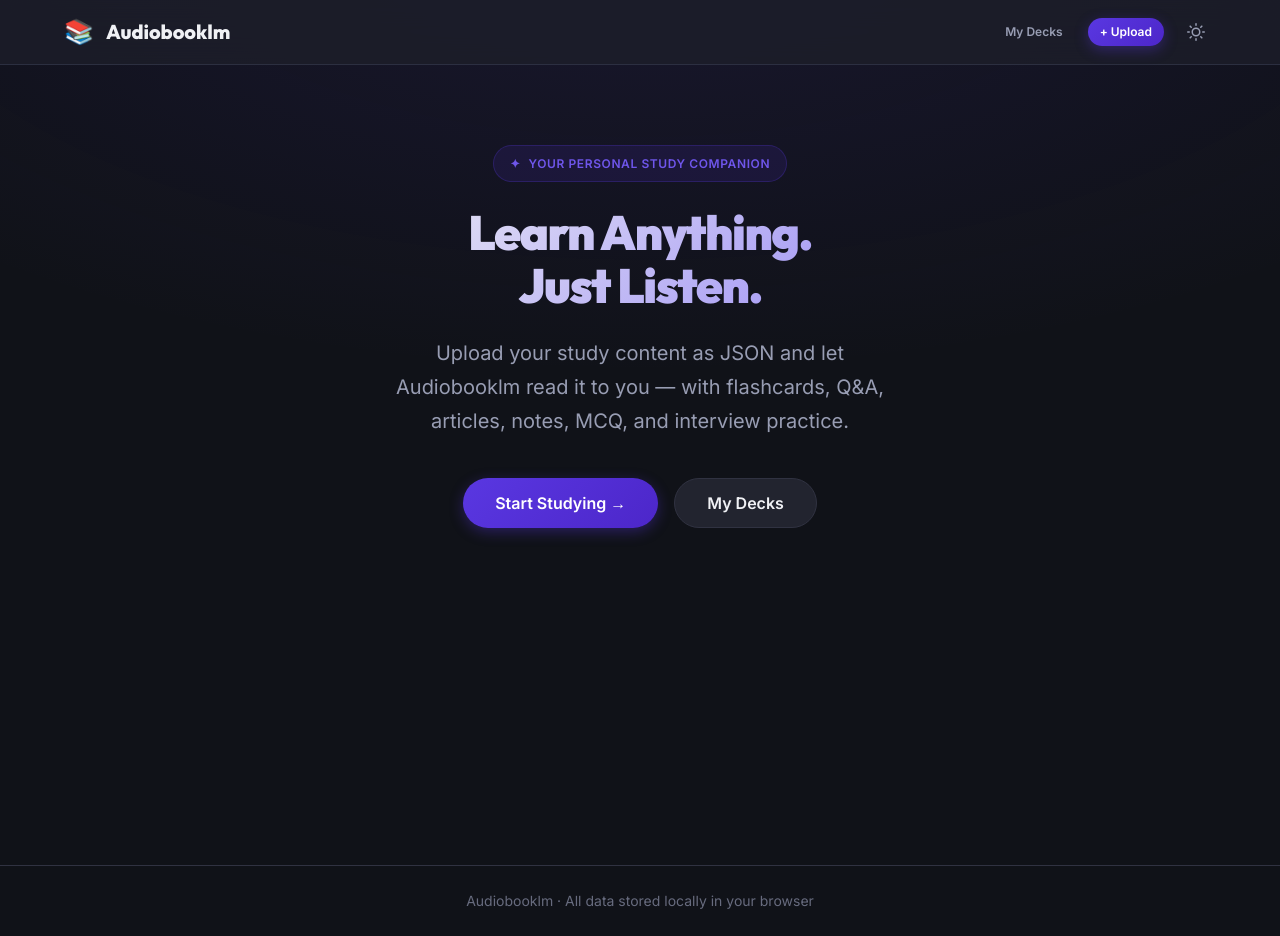
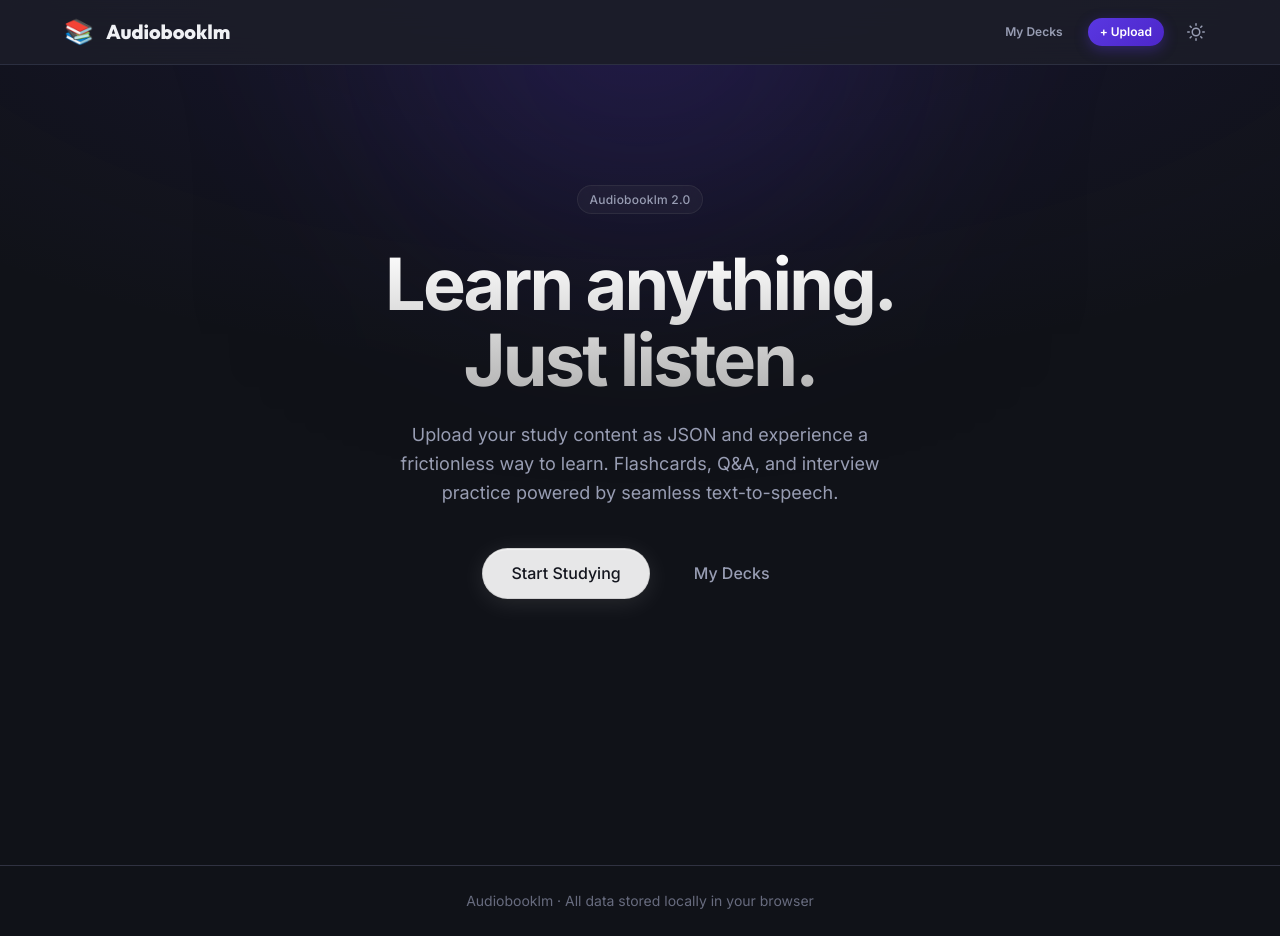
Before and after one commit to EECvision/reading-app, a Next.js app: page / in a window 1280 px wide. Built offline with nearby package versions, Linux system fonts and the light colour scheme.

Commit message:
feat: improved ui

```diff
--- a/src/app/globals.css
+++ b/src/app/globals.css
@@ -767,12 +767,29 @@ select.input {
   }
 }
 
-.animate-fadeIn {
-  animation: fadeIn var(--transition-base) ease;
+@keyframes blurFadeIn {
+  from {
+    opacity: 0;
+    transform: translateY(12px);
+    filter: blur(8px);
+  }
+  to {
+    opacity: 1;
+    transform: translateY(0);
+    filter: blur(0px);
+  }
 }
-.animate-slideUp {
-  animation: slideUp var(--transition-base) cubic-bezier(0.4, 0, 0.2, 1);
+
+.animate-blurFadeIn {
+  animation: blurFadeIn 1s cubic-bezier(0.16, 1, 0.3, 1) forwards;
 }
+
+/* Minimalist stagger utilities */
+.delay-1 { animation-delay: 150ms !important; animation-fill-mode: both !important; opacity: 0; }
+.delay-2 { animation-delay: 300ms !important; animation-fill-mode: both !important; opacity: 0; }
+.delay-3 { animation-delay: 450ms !important; animation-fill-mode: both !important; opacity: 0; }
+.delay-4 { animation-delay: 600ms !important; animation-fill-mode: both !important; opacity: 0; }
+
 .animate-scaleIn {
   animation: scaleIn var(--transition-spring);
 }
--- a/src/app/page.module.css
+++ b/src/app/page.module.css
@@ -22,55 +22,139 @@
 }
 
 .heroSection {
+  position: relative;
   text-align: center;
-  padding-top: var(--space-20);
+  padding-top: 120px;
+  padding-bottom: 120px;
+  overflow: hidden;
+}
+
+/* Deep Aurora Background Glow */
+.heroGlow {
+  position: absolute;
+  top: -20%;
+  left: 50%;
+  transform: translateX(-50%);
+  width: 800px;
+  height: 400px;
+  background: radial-gradient(ellipse at top, hsl(252 74% 55% / 0.15), transparent 70%),
+              radial-gradient(ellipse at bottom, hsl(230 20% 97% / 0.05), transparent 70%);
+  filter: blur(80px);
+  z-index: 0;
+  pointer-events: none;
+}
+
+[data-theme="dark"] .heroGlow {
+  background: radial-gradient(ellipse at top, hsl(252 74% 55% / 0.25), transparent 70%),
+              radial-gradient(ellipse at bottom, hsl(230 20% 8% / 0.1), transparent 70%);
+}
+
+.heroContent {
+  position: relative;
+  z-index: 10;
+  display: flex;
+  flex-direction: column;
+  align-items: center;
 }
 
 .heroBadge {
   display: inline-flex;
   align-items: center;
-  gap: var(--space-2);
-  padding: var(--space-2) var(--space-4);
-  background: hsl(252 74% 55% / 0.12);
-  border: 1px solid hsl(252 74% 55% / 0.25);
+  padding: 4px 12px;
+  background: hsl(0 0% 50% / 0.08);
+  border: 1px solid hsl(0 0% 50% / 0.15);
   border-radius: var(--radius-full);
-  margin-bottom: var(--space-6);
+  margin-bottom: var(--space-8);
   font-size: var(--text-xs);
-  font-weight: 600;
-  color: var(--brand-400);
-  letter-spacing: 0.05em;
+  font-weight: 500;
+  color: var(--text-secondary);
+  letter-spacing: 0.02em;
+  backdrop-filter: blur(8px);
 }
 
 .heroTitle {
-  font-family: var(--font-display);
-  font-weight: 900;
-  line-height: 1.1;
-  letter-spacing: -0.03em;
+  font-family: var(--font-sans);
+  font-weight: 700;
+  line-height: 1.05;
+  letter-spacing: -0.04em;
   margin-bottom: var(--space-6);
-  background: linear-gradient(
-    135deg,
-    var(--text-primary) 0%,
-    var(--brand-300) 100%
-  );
+  color: var(--text-primary);
+  font-size: 4.5rem;
+}
+
+[data-theme="dark"] .heroTitle {
+  background: linear-gradient(180deg, hsl(0 0% 100%) 0%, hsl(0 0% 70%) 100%);
   -webkit-background-clip: text;
   -webkit-text-fill-color: transparent;
   background-clip: text;
-  font-size: var(--text-5xl);
 }
 
 .heroDesc {
-  font-size: var(--text-xl);
+  font-size: 1.125rem;
   color: var(--text-secondary);
-  line-height: 1.7;
-  max-width: 500px;
+  line-height: 1.6;
+  max-width: 540px;
   margin: 0 auto var(--space-10);
+  font-weight: 400;
 }
 
 .heroActions {
   display: flex;
   gap: var(--space-4);
   justify-content: center;
-  flex-wrap: wrap;
+  align-items: center;
+}
+
+/* Glass CTA Button */
+.btnGlass {
+  display: inline-flex;
+  align-items: center;
+  justify-content: center;
+  padding: 12px 28px;
+  font-size: 1rem;
+  font-weight: 500;
+  color: white;
+  background: hsl(230 20% 10% / 0.9);
+  border: 1px solid hsl(230 20% 100% / 0.1);
+  border-radius: var(--radius-full);
+  backdrop-filter: blur(12px);
+  box-shadow: 0 4px 24px hsl(0 0% 0% / 0.1), inset 0 1px 1px hsl(0 0% 100% / 0.2);
+  transition: all 0.3s cubic-bezier(0.16, 1, 0.3, 1);
+  text-decoration: none;
+}
+
+[data-theme="dark"] .btnGlass {
+  background: hsl(0 0% 100% / 0.9);
+  color: hsl(230 20% 10%);
+  border-color: hsl(0 0% 0% / 0.1);
+  box-shadow: 0 4px 24px hsl(0 0% 100% / 0.1), inset 0 1px 1px hsl(0 0% 100% / 0.5);
+}
+
+.btnGlass:hover {
+  transform: scale(1.02);
+  background: hsl(230 20% 10% / 1);
+}
+[data-theme="dark"] .btnGlass:hover {
+  background: hsl(0 0% 100% / 1);
+}
+
+.btnSubtle {
+  display: inline-flex;
+  align-items: center;
+  justify-content: center;
+  padding: 12px 28px;
+  font-size: 1rem;
+  font-weight: 500;
+  color: var(--text-secondary);
+  background: transparent;
+  border-radius: var(--radius-full);
+  transition: all 0.3s cubic-bezier(0.16, 1, 0.3, 1);
+  text-decoration: none;
+}
+
+.btnSubtle:hover {
+  color: var(--text-primary);
+  background: hsl(0 0% 50% / 0.08);
 }
 
 .footer {
@@ -83,59 +167,36 @@
 
 @media (max-width: 768px) {
   .heroSection {
-    padding-top: var(--space-12);
+    padding-top: 80px;
+    padding-bottom: 80px;
   }
-
   .heroTitle {
-    font-size: var(--text-4xl);
+    font-size: 3rem;
   }
-
   .heroDesc {
-    font-size: var(--text-lg);
+    font-size: 1rem;
   }
 }
-
 @media (max-width: 480px) {
   .navBrand {
     gap: var(--space-2);
   }
-
   .navLogo {
     font-size: 1.25rem;
   }
-
   .navTitle {
     font-size: var(--text-lg);
   }
-
   .navActions {
     gap: var(--space-2);
   }
-
-  .heroSection {
-    padding-top: var(--space-8);
+  .heroTitle {
+    font-size: 2.5rem;
   }
-
-  .heroBadge {
-    padding: var(--space-1) var(--space-3);
-    font-size: 0.65rem;
-    gap: var(--space-1);
-    margin-bottom: var(--space-4);
-  }
-
-  .heroTitle {
-    font-size: var(--text-3xl);
-  }
-
-  .heroDesc {
-    font-size: var(--text-base);
-  }
-
   .heroActions {
     flex-direction: column;
     width: 100%;
   }
-
   .heroActions > * {
     width: 100%;
   }
--- a/src/app/page.tsx
+++ b/src/app/page.tsx
@@ -38,37 +38,36 @@ export default function HomePage() {
       <main className="flex-1">
         {/* Hero */}
         <section className={`section ${styles.heroSection}`}>
-          <div className="container-sm">
-            <div className="animate-slideUp">
-              <div className={styles.heroBadge}>
-                <span>✦</span>
-                YOUR PERSONAL STUDY COMPANION
+          <div className={styles.heroGlow} />
+
+          <div className={`container-sm ${styles.heroContent}`}>
+            <div className="flex-col items-center">
+              <div className={`${styles.heroBadge} animate-blurFadeIn delay-1`}>
+                Audiobooklm 2.0
               </div>
 
-              <h1 className={styles.heroTitle}>
-                Learn Anything.
+              <h1 className={`${styles.heroTitle} animate-blurFadeIn delay-2`}>
+                Learn anything.
                 <br />
-                Just Listen.
+                Just listen.
               </h1>
 
-              <p className={styles.heroDesc}>
-                Upload your study content as JSON and let Audiobooklm read it to
-                you — with flashcards, Q&amp;A, articles, notes, MCQ, and
-                interview practice.
+              <p className={`${styles.heroDesc} animate-blurFadeIn delay-3`}>
+                Upload your study content as JSON and experience a frictionless way to learn. Flashcards, Q&amp;A, and interview practice powered by seamless text-to-speech.
               </p>
 
-              <div className={styles.heroActions}>
+              <div className={`${styles.heroActions} animate-blurFadeIn delay-4`}>
                 <Link
                   id="hero-upload"
                   href="/upload"
-                  className="btn btn-primary btn-lg"
+                  className={styles.btnGlass}
                 >
-                  Start Studying →
+                  <span>Start Studying</span>
                 </Link>
                 <Link
                   id="hero-decks"
                   href="/decks"
-                  className="btn btn-secondary btn-lg"
+                  className={styles.btnSubtle}
                 >
                   My Decks
                 </Link>
```
